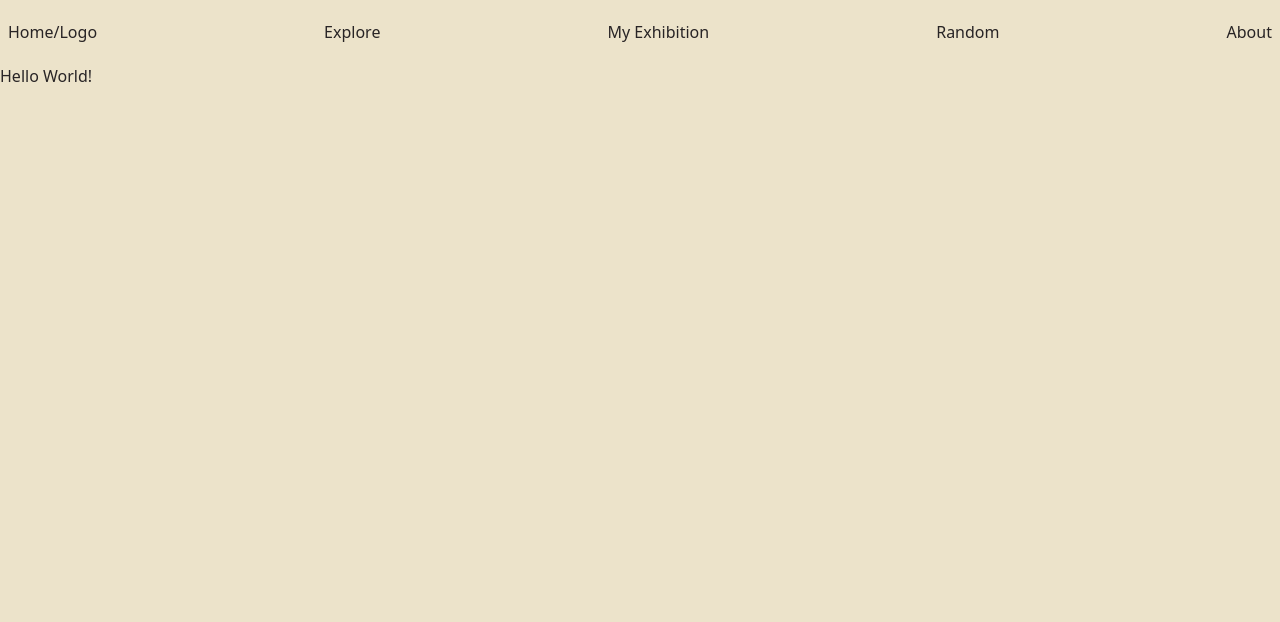
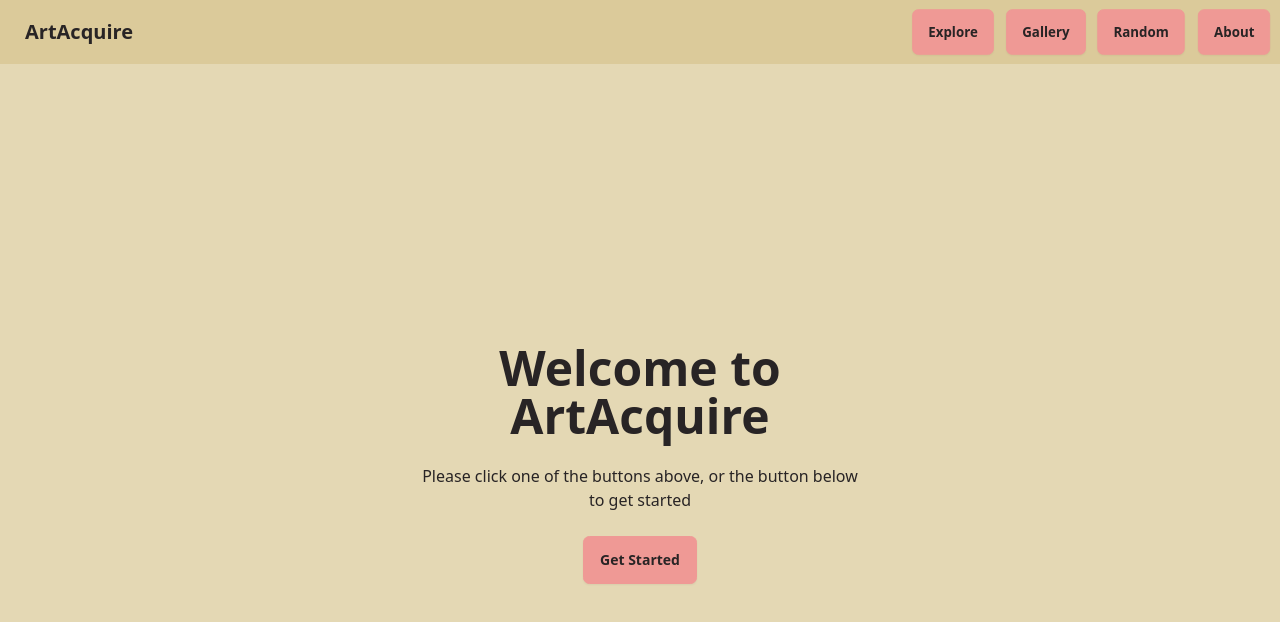
Before and after one commit to hw04/artacquire, a SvelteKit app: page / in a window 1280 px wide. Shown: the top 622 px of the page. Built offline with nearby package versions, Linux system fonts and the light colour scheme.

Commit message:
Update home page and layout

```diff
--- a/src/routes/+layout.svelte
+++ b/src/routes/+layout.svelte
@@ -1,19 +1,54 @@
 <script>
+	import { base } from "$app/paths"
 	import { goto } from "$app/navigation"
 	import "../app.css"
 </script>
 
-<nav class="navbar">
-	<button on:click={() => goto("/")}>Home/Logo</button>
-	<button on:click={() => goto("/explore")}>Explore</button>
-	<button on:click={() => goto("/myexhibition")}>My Exhibition</button>
-	<button on:click={() => goto("/random", { invalidateAll: true })}>Random</button>
-	<button on:click={() => goto("/about")}>About</button>
-</nav>
+<div class="navbar bg-base-300">
+	<div class="navbar-start">
+		<div class="dropdown">
+			<div tabindex="0" role="button" class="btn btn-ghost lg:hidden">
+				<svg
+					xmlns="http://www.w3.org/2000/svg"
+					class="h-5 w-5"
+					fill="none"
+					viewBox="0 0 24 24"
+					stroke="currentColor"
+					><path
+						stroke-linecap="round"
+						stroke-linejoin="round"
+						stroke-width="2"
+						d="M4 6h16M4 12h8m-8 6h16"
+					/></svg
+				>
+			</div>
+			<ul
+				tabindex="0"
+				class="menu menu-sm dropdown-content mt-3 z-[1] p-2 shadow bg-base-100 rounded-box w-52"
+			>
+				<li><button on:click={() => goto(`${base}/explore`)}>Explore</button></li>
+				<li><button on:click={() => goto(`${base}/gallery`)}>Gallery</button></li>
+				<li>
+					<button on:click={() => goto(`${base}/random`, { invalidateAll: true })}>Random</button>
+				</li>
+				<li><button on:click={() => goto(`${base}/about`)}>About</button></li>
+			</ul>
+		</div>
+		<a class="btn btn-ghost text-xl" href="/">ArtAcquire</a>
+	</div>
+	<div class="navbar-end hidden lg:flex space-x-2">
+		<button class="btn btn-primary" on:click={() => goto(`${base}/explore`)}>Explore</button>
+		<button class="btn btn-primary" on:click={() => goto(`${base}/gallery`)}>Gallery</button>
+		<button class="btn btn-primary" on:click={() => goto(`${base}/random`, { invalidateAll: true })}
+			>Random</button
+		>
+		<button class="btn btn-primary" on:click={() => goto(`${base}/about`)}>About</button>
+	</div>
+</div>
 
 <slot />
 
-<style>
+<style lang="postcss">
 	.navbar {
 		display: flex;
 		justify-content: space-between;
--- a/src/routes/+page.svelte
+++ b/src/routes/+page.svelte
@@ -1 +1,9 @@
-<h1>Hello World!</h1>
+<div class="hero min-h-screen bg-base-200">
+	<div class="hero-content text-center">
+		<div class="max-w-md">
+			<h1 class="text-5xl font-bold">Welcome to ArtAcquire</h1>
+			<p class="py-6">Please click one of the buttons above, or the button below to get started</p>
+			<a class="btn btn-primary" href="/explore">Get Started</a>
+		</div>
+	</div>
+</div>
```
